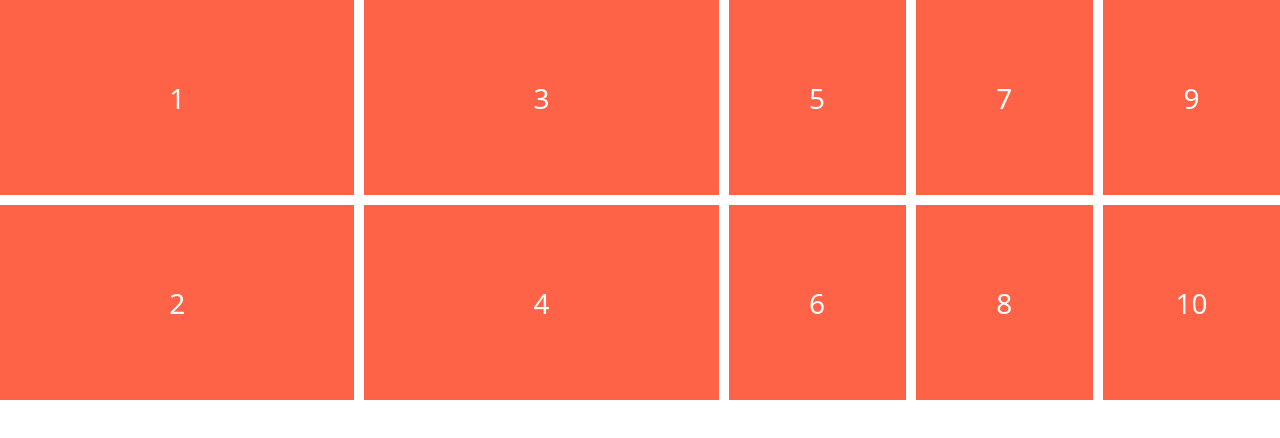
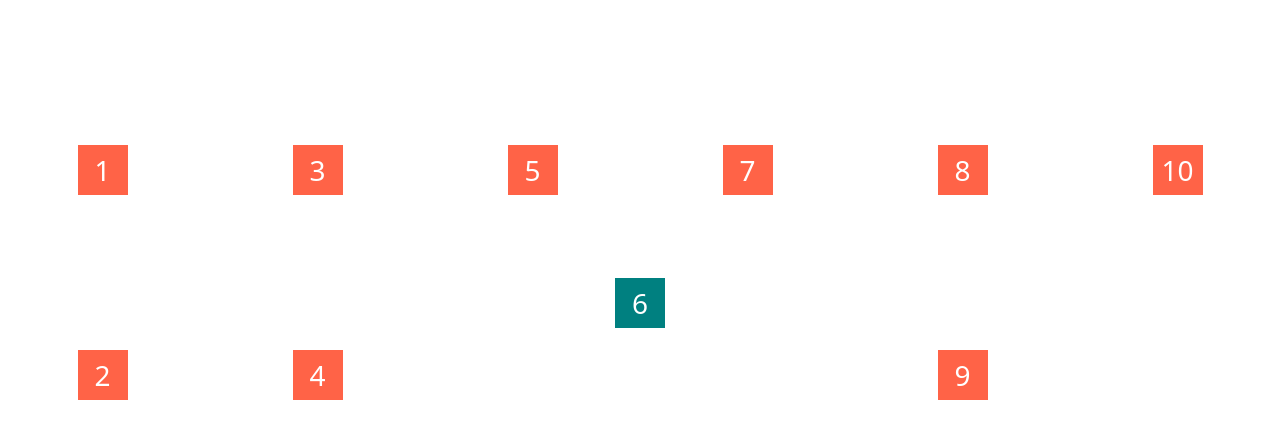
Before and after one commit to SummerDHLee/css-layout-masterclass, a plain HTML site: page index.html in a window 1280 px wide. Drawn offline with Linux system fonts and the light colour scheme.

Commit message:
Lec #3.7

```diff
--- a/style.css
+++ b/style.css
@@ -12,11 +12,16 @@
   grid-template-columns: repeat(2, 1fr);
   grid-template-rows: repeat(2, 1fr);
   grid-auto-rows: 1fr;
-  grid-auto-columns: 0.5fr;
+  grid-auto-columns: 1fr;
   grid-auto-flow: column;
+  /* justify-items: stretch;
+  align-items: stretch; */
+  place-items: end center;
 }
 
 .child {
+  width: 50px;
+  height: 50px;
   background-color: tomato;
   color: white;
   font-size: 28px;
@@ -24,3 +29,11 @@
   justify-content: center;
   align-items: center;
 }
+
+.child:nth-child(6) {
+  background-color: teal;
+  /* align-self: start;
+  justify-self: end; */
+  place-self: center;
+  grid-column: span 2;
+}
```
